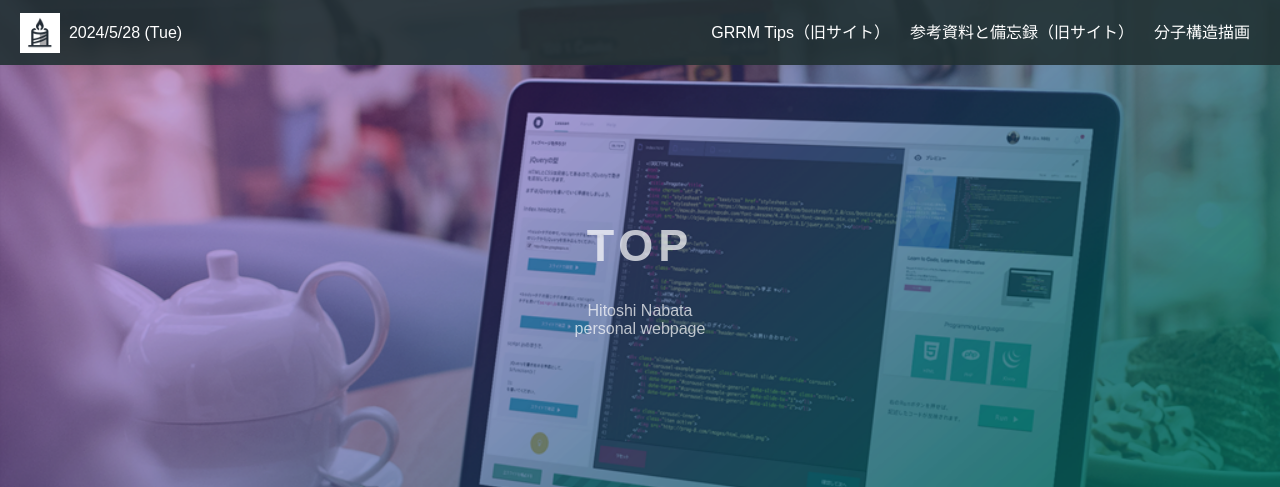
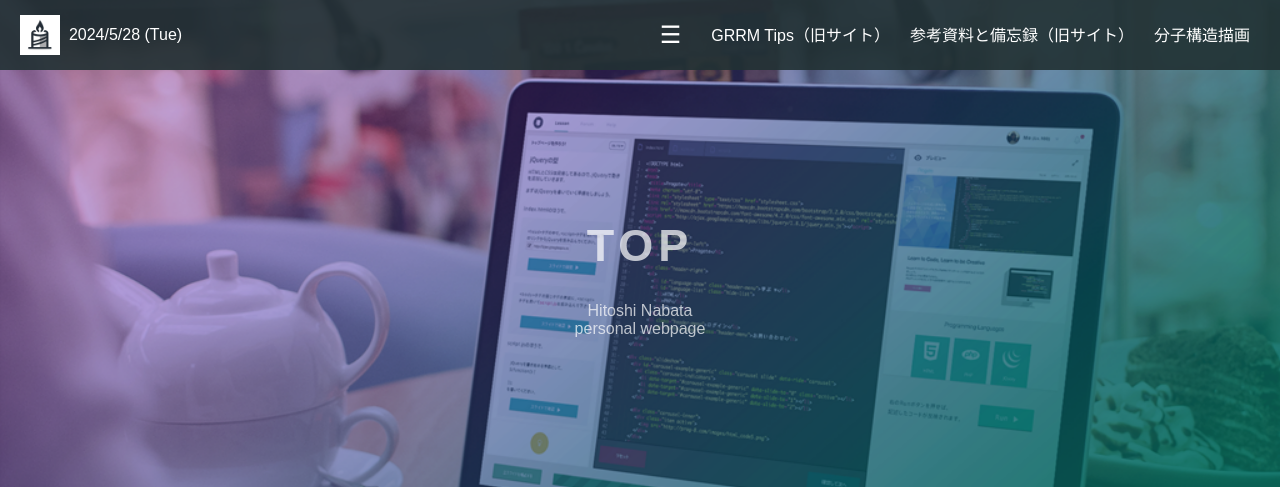
Before and after one commit to h-nabata/h-nabata.github.io, a PHP site: page / in a window 1280 px wide. Shown: the top 487 px of the page. Run offline with PHP 8.4, Linux system fonts and the light colour scheme; some libraries are stand-ins or nearby versions.

Commit message:
Update stylesheet.css

```diff
--- a/stylesheet.css
+++ b/stylesheet.css
@@ -113,7 +113,7 @@
 
 /* modified 24519 */
 .header {
-  height: 65px;
+  height: 70px;
   width: 100%;
   background-color: rgba(34,49,52,0.9);
   position: fixed;
@@ -143,7 +143,7 @@
 }
 
 .header-right a {
-  line-height: 60px;
+  line-height: 55px;
   padding: 0 15px; /* 左右のパディングを調整 */
   text-decoration: none;
   transition: all 0.5s;
@@ -155,18 +155,18 @@
 
 /* added 24523 メニュー　（ここから） */
 .menu-icon {
-    display: none;
+    display: block;
     cursor: pointer;
     color: white;
     font-size: 24px;
     margin-right: 20px; /* 右側に余白を追加 */
 }
-@media (max-width: 768px) {
+@media (min-width: 768px) {
 /*     .header-right {
         display: none; /* 画面が広い場合は表示 */
     } */
     .menu-icon {
-        display: block; /* 画面が広い場合は非表示に */
+        display: none; /* 画面が広い場合は非表示に */
     }
 }
 .dropdown-menu {
@@ -174,7 +174,7 @@
     flex-direction: column;
     background-color: rgba(34, 49, 52, 0.9);
     position: absolute;
-    top: 60px; /* ヘッダーの下に配置 */
+    top: 55px; /* ヘッダーの下に配置 */
     right: 0;
     width: 100%;
 }
```
